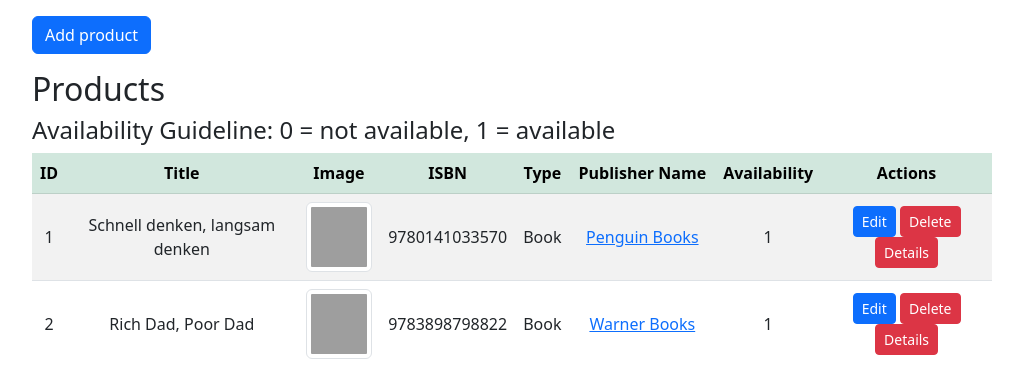
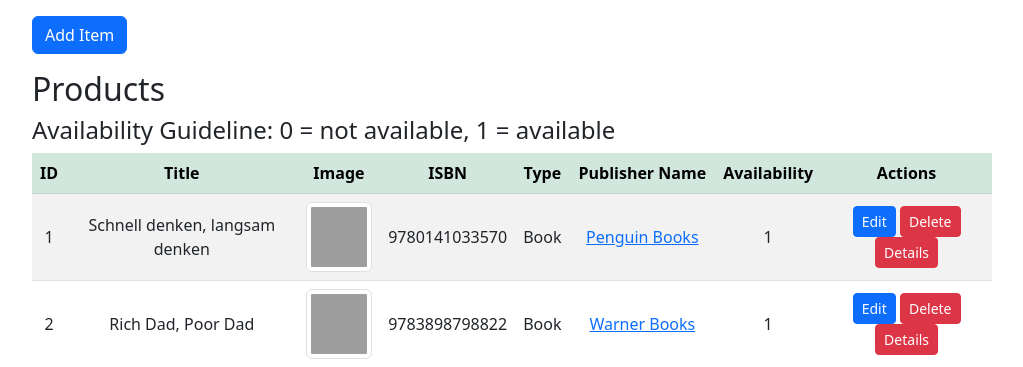
Before and after one commit to AlphaVIE/Codereview-4, a PHP site: page / in a window 1280 px wide. Shown: the top 367 px of the page, without its empty margins (128-1151 px from the left). Run offline with PHP 8.4, Linux system fonts and the light colour scheme; data comes from the database, SQL or seed files in the repository; grey boxes are pictures that could not be loaded.

Commit message:
finish codereview

```diff
--- a/index.php
+++ b/index.php
@@ -53,7 +53,7 @@ mysqli_close($connect);
     <body>
         <div class="manageProduct w-75 mt-3">
             <div class='mb-3'>
-                <a href= "create.php"><button class='btn btn-primary'type="button" >Add product</button></a>
+                <a href= "create.php"><button class='btn btn-primary'type="button" >Add Item</button></a>
             </div>
             <p class='h2'>Products</p>
             <p class='h4'>Availability Guideline: 0 = not available, 1 = available</p>
```
